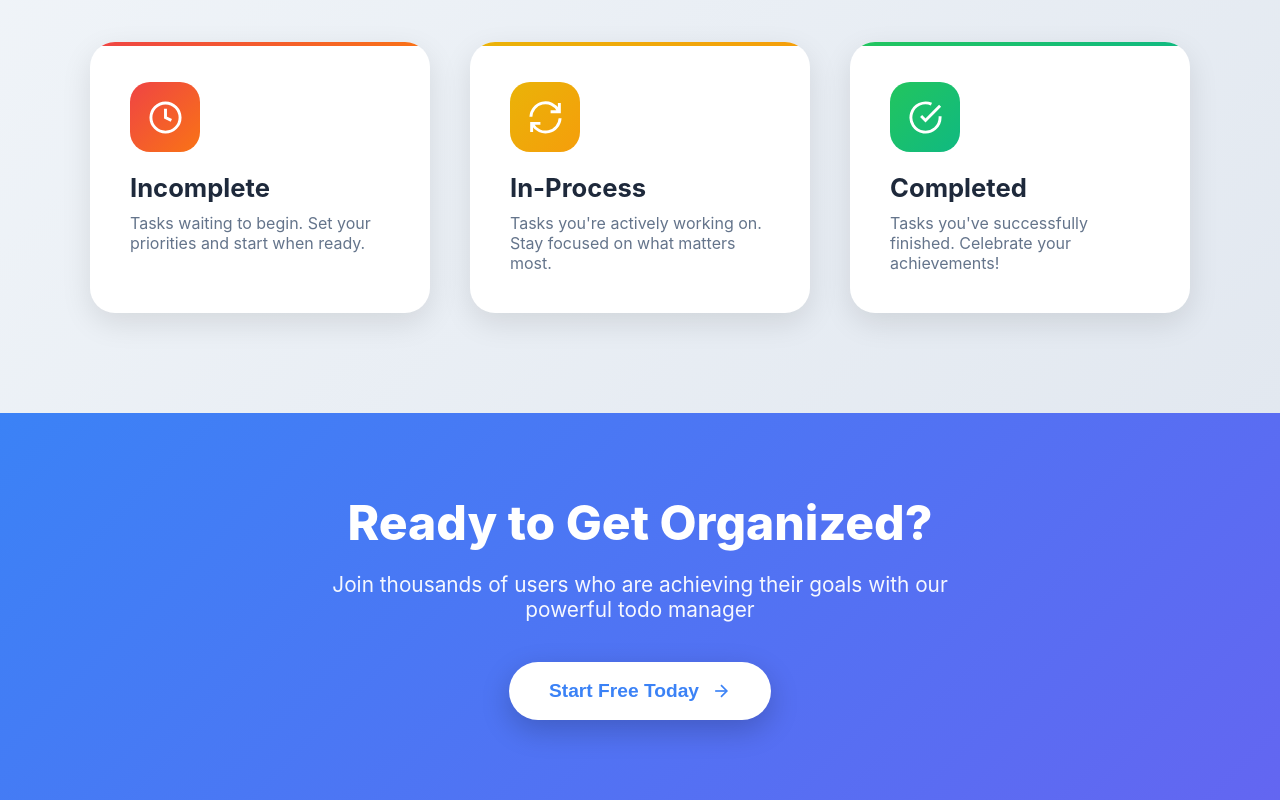
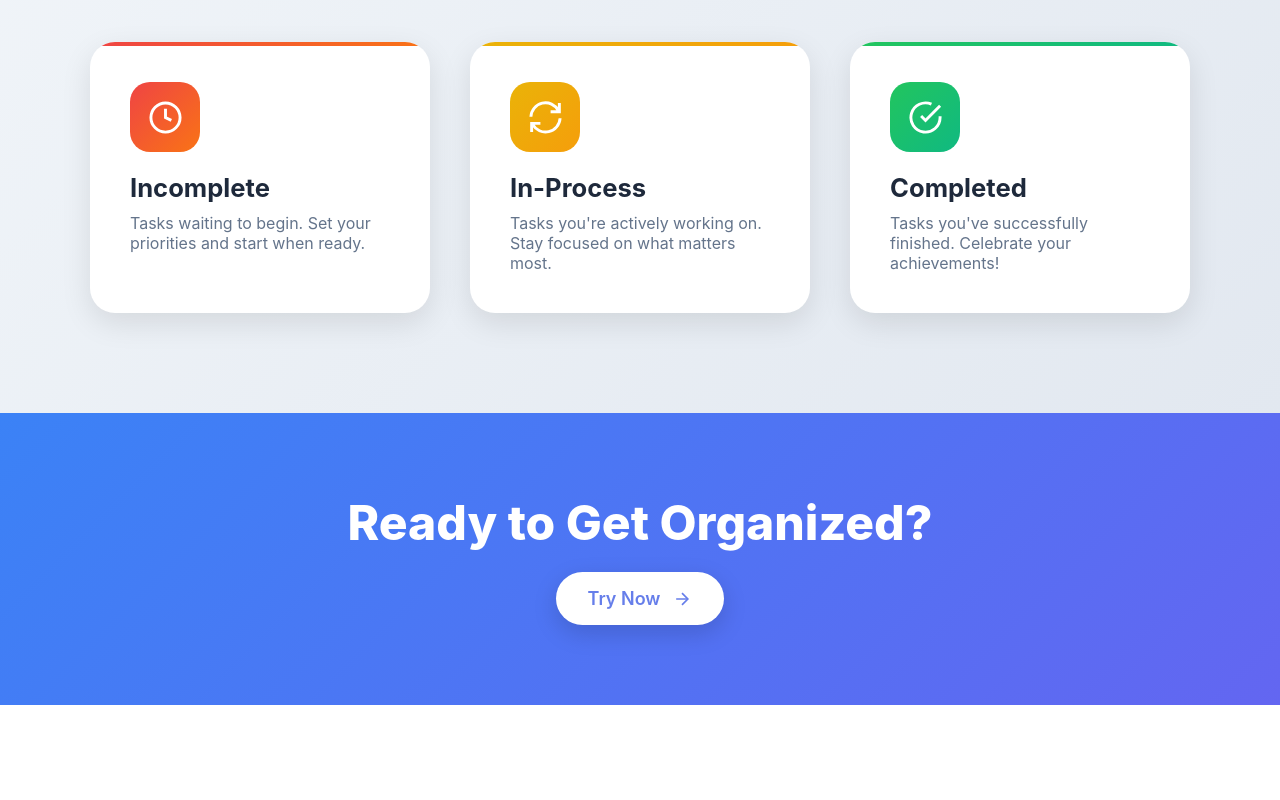
Before and after one commit to cs-Deepak/todo, a React (Vite) app in the folder client/: page /#/ in a window 1280 px wide. Shown: the part 1735-2535 px from the top of the page. After the commit the page ends 2440 px from the top, so only its background shows below. Built offline with nearby package versions, Linux system fonts and the light colour scheme.

Commit message:
Refactor Home component structure and styles

```diff
--- a/client/src/Component/Home.jsx
+++ b/client/src/Component/Home.jsx
@@ -141,14 +141,14 @@ function Home() {
 
     <div class="cta-section">
         <h2 class="cta-title">Ready to Get Organized?</h2>
-        <p class="cta-subtitle">Join thousands of users who are achieving their goals with our powerful todo manager</p>
-        <button class="cta-button" onclick="window.location.href='/auth/login'">
-            <span>Start Free Today</span>
-            <svg width="20" height="20" viewBox="0 0 24 24" fill="none" stroke="currentColor" stroke-width="2">
-                <path d="M5 12h14"></path>
-                <path d="m12 5 7 7-7 7"></path>
+
+      <button className='button' onClick={handleClick}>
+            <span className='button-text'>Try Now</span>
+            <svg className='button-icon' width="20" height="20" viewBox="0 0 24 24" fill="none" stroke="currentColor" strokeWidth="2">
+              <path d="M5 12h14"></path>
+              <path d="m12 5 7 7-7 7"></path>
             </svg>
-        </button>
+          </button>
     </div>
 
 
```
